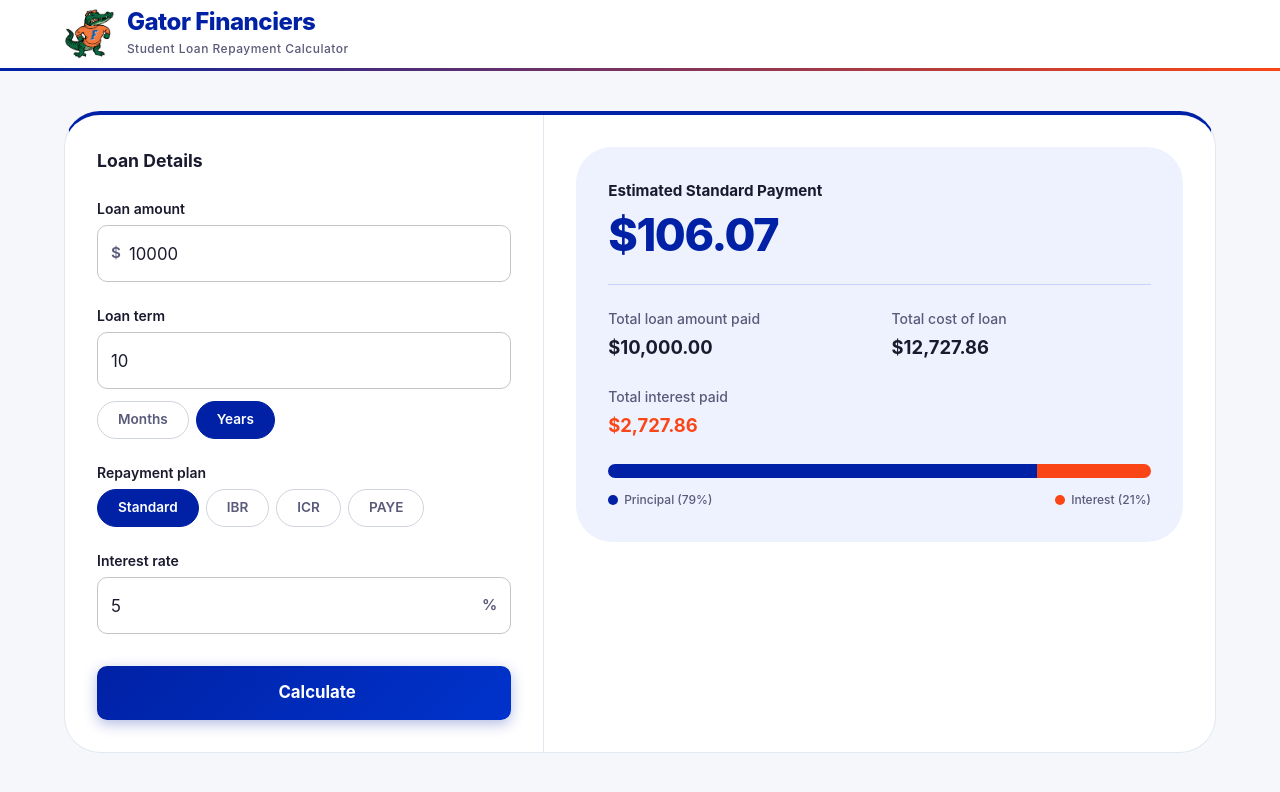
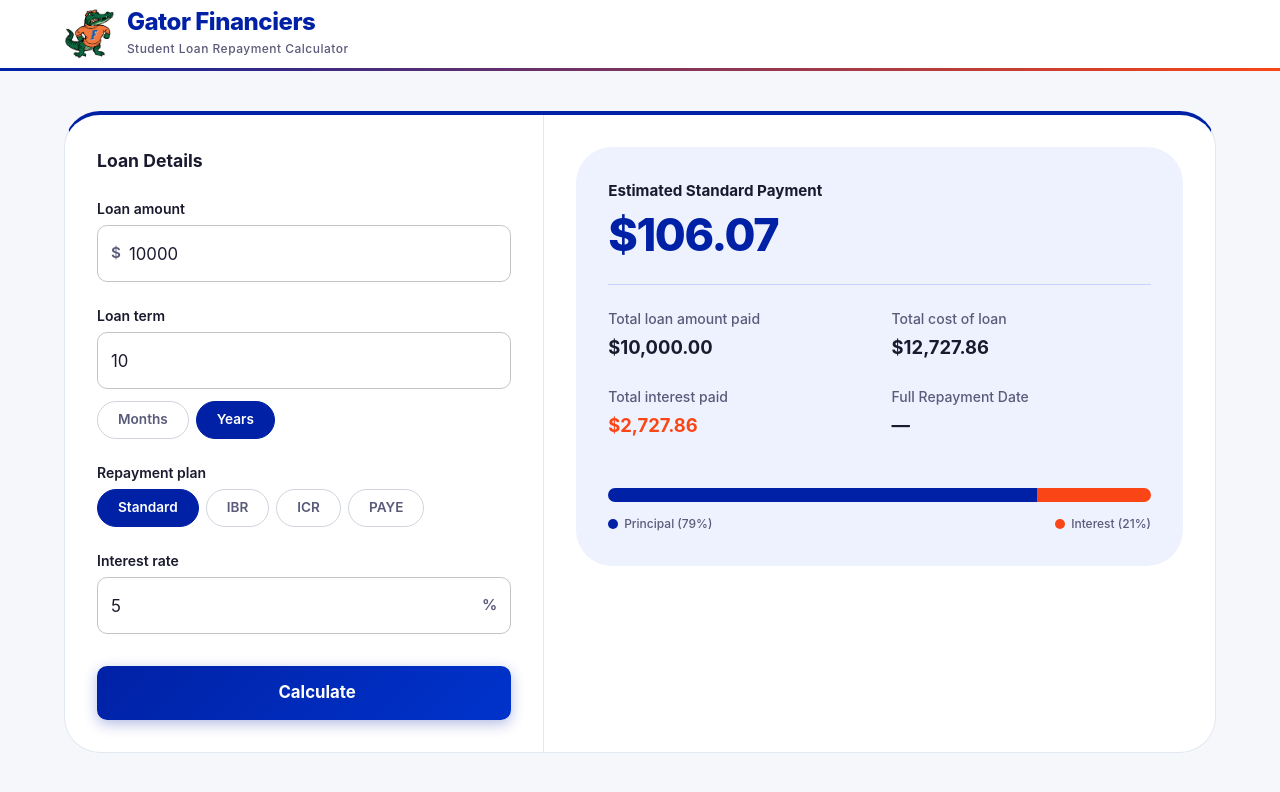
Before and after one commit to gregtwallace2/CEN3031_Project, a React (Vite) app: page / in a window 1280 px wide. Shown: the top 792 px of the page. Built offline with nearby package versions, Linux system fonts and the light colour scheme; some icons are missing.

Commit message:
Added Repayment Date
Added the date for full loan repayment to the standard repayment summary

```diff
--- a/src/App.tsx
+++ b/src/App.tsx
@@ -24,6 +24,9 @@
 
   // idr
   idrPayment: number;
+
+  // Date
+  endDate?: Date;
 }
 
 function App() {
@@ -93,6 +96,18 @@
     const totalCost = monthlyPayment * termMonths;
     const totalInterest = totalCost - data.principal;
 
+    //Loan Repayment Date Calculations
+    const today = new Date();
+    const endDate = new Date(today);
+
+    const targetMonth = endDate.getMonth() + termMonths;
+    endDate.setMonth(targetMonth);
+
+    // Check for month overflow
+    if (endDate.getDate() !== today.getDate()) {
+      endDate.setDate(0); // go to last day of previous month
+    }
+
     setResults({
       repaymentPlan: data.repaymentPlan,
 
@@ -102,6 +117,7 @@
       totalCost,
 
       idrPayment: IDRPayment,
+      endDate,
     });
   };
 
@@ -144,6 +160,7 @@
                 totalPaid={results.totalPaid}
                 totalInterest={results.totalInterest}
                 totalCost={results.totalCost}
+                endDate={results.endDate}
               />
 
               {results.repaymentPlan !== 'standard' && (
--- a/src/components/ResultsSummaryStd.tsx
+++ b/src/components/ResultsSummaryStd.tsx
@@ -7,6 +7,7 @@
   totalPaid: number;
   totalInterest: number;
   totalCost: number;
+  endDate?: Date;
 }
 
 function formatCurrency(value: number): string {
@@ -22,6 +23,7 @@
   totalPaid,
   totalInterest,
   totalCost,
+  endDate,
 }: ResultsSummaryProps) {
   const principalPercent =
     totalCost > 0 ? Math.round((totalPaid / totalCost) * 100) : 0;
@@ -106,6 +108,14 @@
         </Box>
       </Box>
 
+      <Box
+        sx={{
+          display: 'grid',
+          gridTemplateColumns: '1fr 1fr',
+          gap: 3,
+          mb: 3,
+        }}
+      >
         <Box sx={{ mb: 3 }}>
           <Typography
             variant='body2'
@@ -120,6 +130,28 @@
             {formatCurrency(totalInterest)}
           </Typography>
         </Box>
+
+        <Box sx={{ mb: 3 }}>
+          <Typography
+            variant='body2'
+            sx={{ color: '#5A5A7A', fontWeight: 500, mb: 0.5 }}
+          >
+            Full Repayment Date
+          </Typography>
+          <Typography
+            variant='h6'
+            sx={{ fontWeight: 700, color: '#1A1A2E', fontSize: '1.15rem' }}
+          >
+            {endDate ? endDate.toLocaleDateString('en-US', {
+                  month: 'short',
+                  day: 'numeric',
+                  year: 'numeric',
+                })
+              : '—'}
+          </Typography>
+        </Box>
+      </Box>
+
 
       {/* Visual Bar Chart */}
       <Box sx={{ mt: 'auto' }}>
```
Lines whose indentation alone changed are shown as unchanged.
